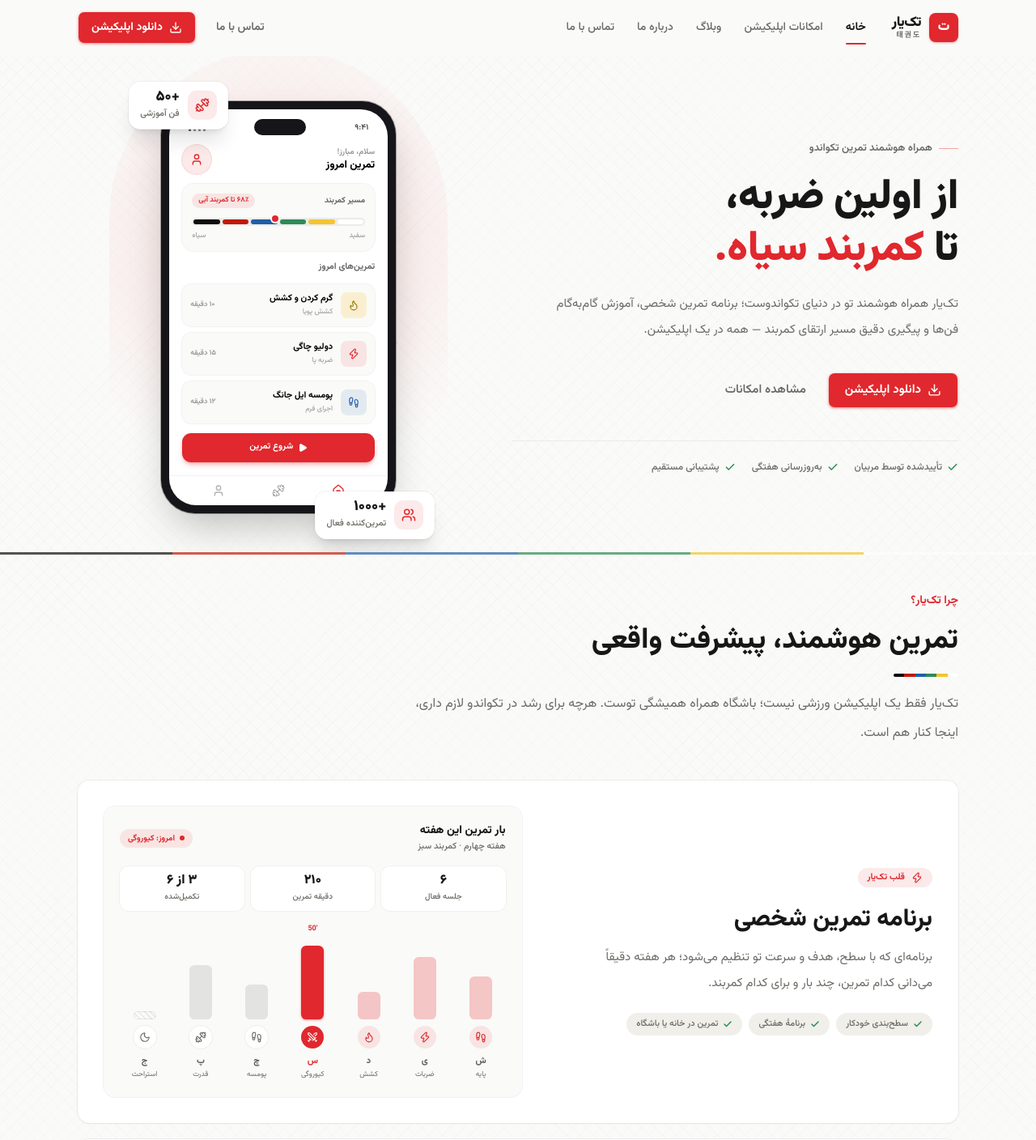
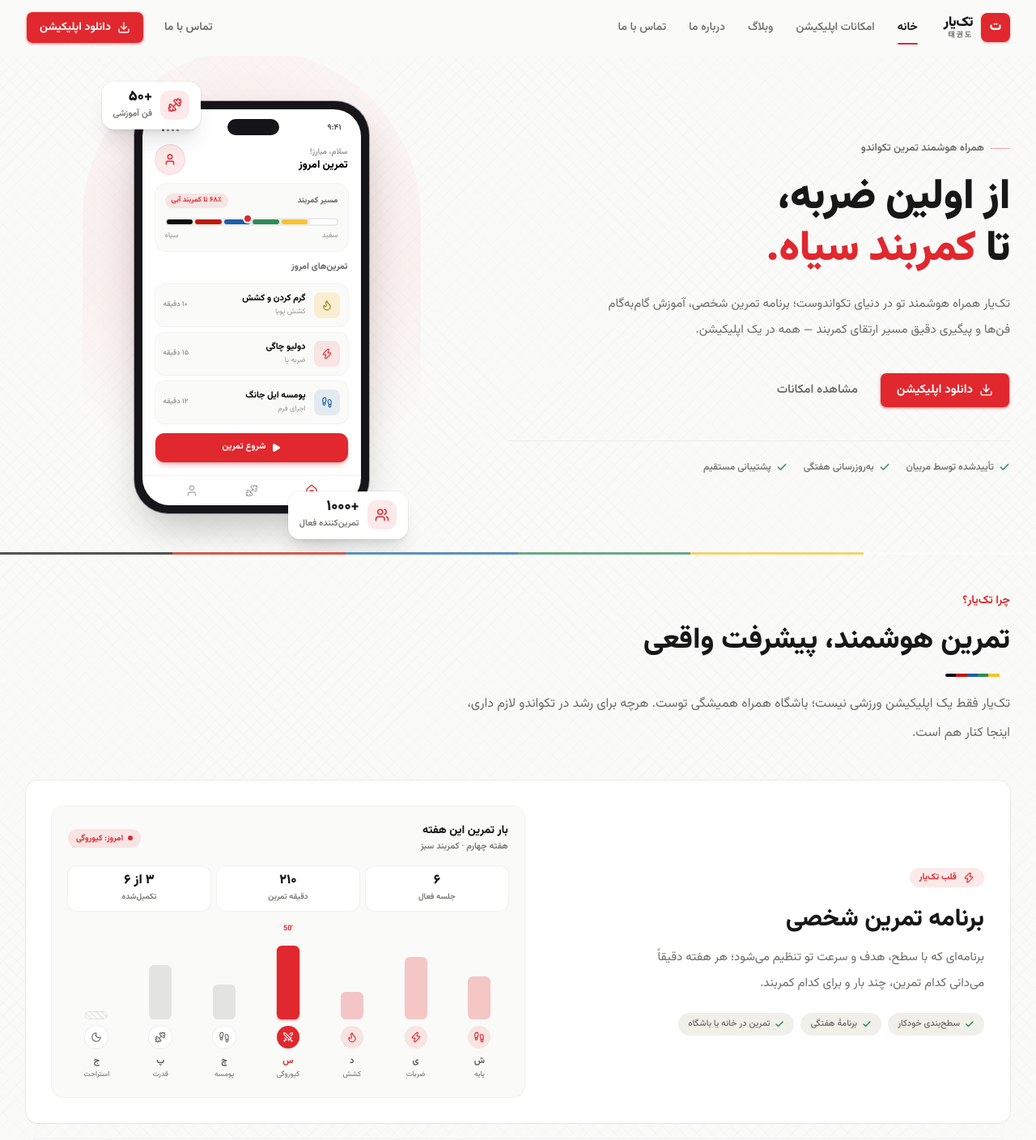
Before and after one commit to MostafaMemari/taekyar-web, a Next.js app: page / in a window 1280 px wide. Shown: the top 1408 px of the page at 81% size. Built offline with nearby package versions, Linux system fonts and the light colour scheme.

Commit message:
feat: increase max-width for layout components to enhance responsiveness

```diff
--- a/components/home/hero/hero.tsx
+++ b/components/home/hero/hero.tsx
@@ -10,7 +10,7 @@ export function Hero() {
     <section className="theme-light relative isolate overflow-hidden bg-background text-foreground">
       <div aria-hidden="true" className="bg-tatami pointer-events-none absolute inset-0" />
 
-      <div className="relative mx-auto grid w-full max-w-6xl items-center gap-12 px-4 pb-10 pt-10 sm:px-6 sm:pb-11 sm:pt-12 lg:grid-cols-[1fr_0.9fr] lg:gap-10 lg:px-8 lg:pb-12 lg:pt-14">
+      <div className="relative mx-auto grid w-full max-w-7xl items-center gap-12 px-4 pb-10 pt-10 sm:px-6 sm:pb-11 sm:pt-12 lg:grid-cols-[1fr_0.9fr] lg:gap-10 lg:px-8 lg:pb-12 lg:pt-14">
         <Reveal>
           <div className="flex flex-col items-center text-center lg:items-start lg:text-start">
             <span className="inline-flex items-center gap-2 text-[13px] font-semibold text-muted-foreground">
--- a/components/layout/footer/footer.tsx
+++ b/components/layout/footer/footer.tsx
@@ -42,9 +42,9 @@ export function Footer() {
   return (
     <footer className="bg-belt-black">
       <BeltDivider />
-      <div className="mx-auto max-w-6xl px-4 pb-8 pt-14 sm:px-6 lg:px-8">
-        <div className="grid gap-10 sm:grid-cols-2 lg:grid-cols-4">
-          <div className="space-y-3">
+      <div className="mx-auto max-w-7xl px-4 pb-8 pt-14 sm:px-6 lg:px-8">
+        <div className="grid grid-cols-2 gap-x-8 gap-y-10 lg:grid-cols-4">
+          <div className="col-span-2 space-y-3 lg:col-span-1">
             <p className="text-lg font-black text-foreground">
               تک‌یار
               <span
@@ -65,9 +65,9 @@ export function Footer() {
             ariaLabel="دسته‌بندی‌های وبلاگ"
           />
 
-          <div className="space-y-3">
+          <div className="col-span-2 space-y-3 text-center lg:col-span-1 lg:text-start">
             <p className="text-sm font-bold text-foreground">تک‌یار را دنبال کنید</p>
-            <div className="flex items-center gap-2.5">
+            <div className="flex items-center justify-center gap-2.5 lg:justify-start">
               {SOCIALS.map(({ label, href, Icon }) => (
                 <a
                   key={label}
--- a/components/layout/header/header.tsx
+++ b/components/layout/header/header.tsx
@@ -24,7 +24,7 @@ export function Header() {
         scrolled && "border-black/[0.07] shadow-[0_4px_16px_-12px_rgba(23,23,23,0.25)]"
       )}
     >
-      <div className="mx-auto flex h-16 max-w-6xl items-center gap-8 px-4 sm:h-[68px] sm:px-6 lg:px-8">
+      <div className="mx-auto flex h-16 max-w-7xl items-center gap-8 px-4 sm:h-[68px] sm:px-6 lg:px-8">
         <Wordmark />
 
         <nav
--- a/components/shared/belt-divider.tsx
+++ b/components/shared/belt-divider.tsx
@@ -41,7 +41,7 @@ export function BeltDivider({
         aria-hidden="true"
         className={cn(
           "h-3 w-full overflow-hidden",
-          !fullWidth && "mx-auto max-w-6xl px-4 sm:px-6 lg:px-8",
+          !fullWidth && "mx-auto max-w-7xl px-4 sm:px-6 lg:px-8",
           className
         )}
       >
@@ -57,7 +57,7 @@ export function BeltDivider({
       aria-hidden="true"
       className={cn(
         "h-[5px] w-full overflow-hidden border-y border-foreground/10",
-        !fullWidth && "mx-auto max-w-6xl px-4 sm:px-6 lg:px-8",
+        !fullWidth && "mx-auto max-w-7xl px-4 sm:px-6 lg:px-8",
         className
       )}
     >
--- a/components/shared/section.tsx
+++ b/components/shared/section.tsx
@@ -35,7 +35,7 @@ export function Section({
       ) : null}
       <div
         className={cn(
-          "relative mx-auto max-w-6xl px-4 py-10 sm:px-6 sm:py-11 lg:px-8 lg:py-12",
+          "relative mx-auto max-w-7xl px-4 py-10 sm:px-6 sm:py-11 lg:px-8 lg:py-12",
           containerClassName
         )}
       >
```
